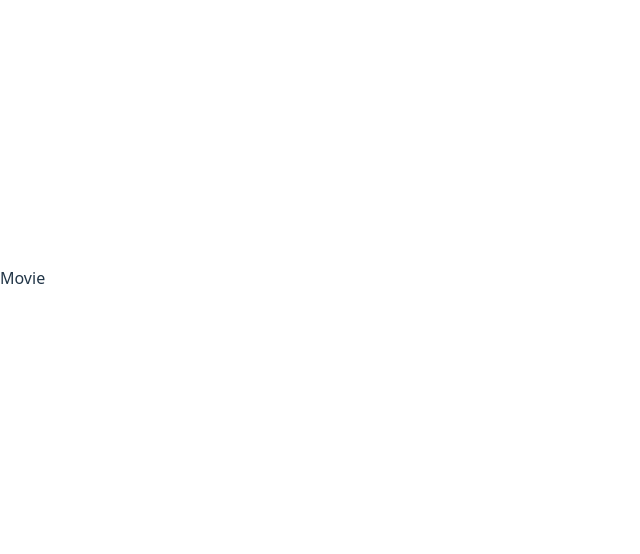
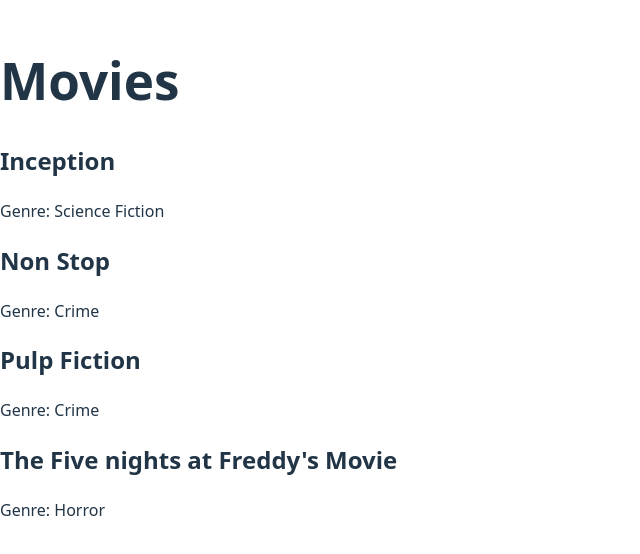
Before and after one commit to erik-per-lidstrom/Movie-night-planer, a React (Vite) app: page /1 in a window 1280 px wide. Shown: the part 122-676 px from the top of the page, without its empty margins (0-640 px from the left). Built offline with nearby package versions, Linux system fonts and the light colour scheme.

Commit message:
Poster-style cards with title + genre. did map so it shows but with genre and title but poster style card not yet styling will be later

```diff
--- a/src/pages/admin.page.tsx
+++ b/src/pages/admin.page.tsx
@@ -1,5 +1,5 @@
 const AdminPage = () => {
-  return <div>admin</div>;
+  return <div>Admin Page </div>;
 };
 
 export default AdminPage;
--- a/src/pages/home.page.tsx
+++ b/src/pages/home.page.tsx
@@ -1,5 +1,12 @@
 const HomePage = () => {
-  return <div>home</div>;
+  // Poster-style cards with title + genre.
+
+  return (
+    <div>
+      <h1>Welcome to Movie Night Planner</h1>
+      <p>Plan your perfect movie night with us</p>
+    </div>
+  );
 };
 
 export default HomePage;
--- a/src/pages/movie.page.tsx
+++ b/src/pages/movie.page.tsx
@@ -1,5 +1,19 @@
+import { movies } from "../data/movies";
+
 const MoviePage = () => {
-  return <div>Movie</div>;
+  return (
+    <div>
+      <h1>Movies </h1>
+
+      {movies.map((movie) => (
+        <div key={movie.id}>
+          <h2>{movie.title}</h2>
+
+          <p>Genre: {movie.genre}</p>
+        </div>
+      ))}
+    </div>
+  );
 };
 
 export default MoviePage;
```
